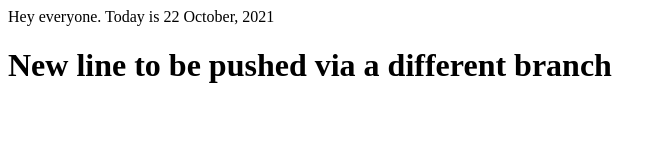
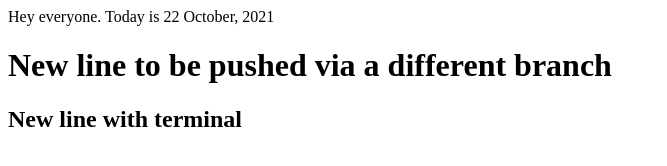
Before and after one commit to krishna-rathi/krishna-rathi.github.io, a plain HTML site: page index.html in a window 1280 px wide. Shown: the whole page, without its empty margins (0-667 px from the left). Drawn offline with Linux system fonts and the light colour scheme.

Commit message:
first commit from terminal

```diff
--- a/index.html
+++ b/index.html
@@ -1,4 +1,5 @@
 <html>
     Hey everyone. Today is 22 October, 2021
     <h1>New line to be pushed via a different branch</h1>
+    <h2>New line with terminal</h2>
 </html>
```
